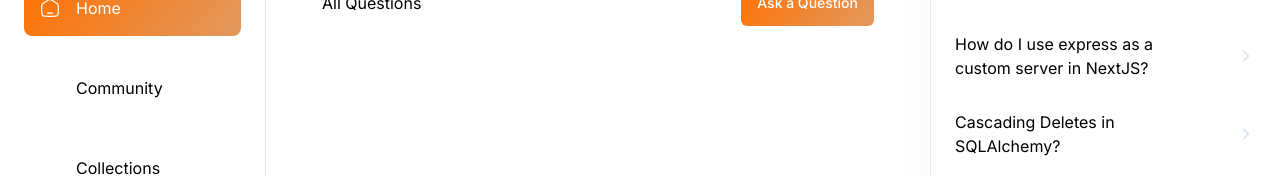
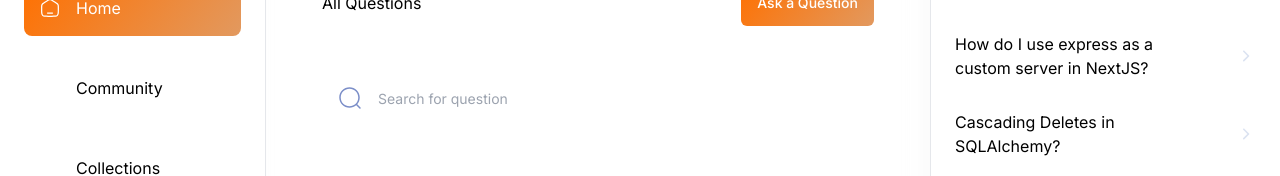
Before and after one commit to jerommiole/pinoy-overflow, a Next.js app: page / in a window 1280 px wide. Shown: the part 164-340 px from the top of the page. Built offline with nearby package versions, Linux system fonts and the light colour scheme; no server answers.

Commit message:
Local Searchbar in home

```diff
--- a/app/(root)/(home)/page.tsx
+++ b/app/(root)/(home)/page.tsx
@@ -1,3 +1,4 @@
+import LocalSearchbar from "@/components/shared/search/LocalSearchbar";
 import { Button } from "@/components/ui/button";
 import Link from "next/link";
 
@@ -15,7 +16,13 @@
       </div>
 
       <div className="mt-11 flex justify-between gap-5 max-sm:flex-col sm:items-center">
-        {/* <LocalSearchbar /> */}
+        <LocalSearchbar
+          route="/"
+          iconPosition="left"
+          imgSrc="/assets/icons/search.svg"
+          placeholder="Search for question"
+          otherClasses="flex-1"
+        />
 
         {/* Filters */}
       </div>
--- /dev/null
+++ b/components/shared/search/LocalSearchbar.tsx
@@ -0,0 +1,59 @@
+"use client";
+
+import Image from "next/image";
+import React from "react";
+
+import { Input } from "@/components/ui/input";
+
+interface CustomInputProps {
+  route: string;
+  iconPosition: string;
+  imgSrc: string;
+  placeholder: string;
+  otherClasses?: string;
+}
+
+const LocalSearchbar = ({
+  route,
+  iconPosition,
+  imgSrc,
+  placeholder,
+  otherClasses,
+}: CustomInputProps) => {
+  return (
+    <div className="relative w-full">
+      <div
+        className={`background-light800_darkgradient relative flex min-h-[56px] grow items-center gap-1 rounded-[10px] px-4 ${otherClasses}`}
+      >
+        {iconPosition === "left" && (
+          <Image
+            src={imgSrc}
+            alt="Search Icon"
+            width={24}
+            height={24}
+            className="cursor-pointer"
+          />
+        )}
+        <Input
+          type="text"
+          placeholder={placeholder}
+          value=""
+          onChange={() => {}}
+          className="paragraph-regular no-focus placeholder background-light800_darkgradient border-none shadow-none outline-none"
+        />
+
+        {iconPosition === "right" && (
+          <Image
+            src={imgSrc}
+            alt="Search Icon"
+            width={24}
+            height={24}
+            className="cursor-pointer"
+          />
+        )}
+      </div>
+    </div>
+  );
+};
+
+export default LocalSearchbar;
```
